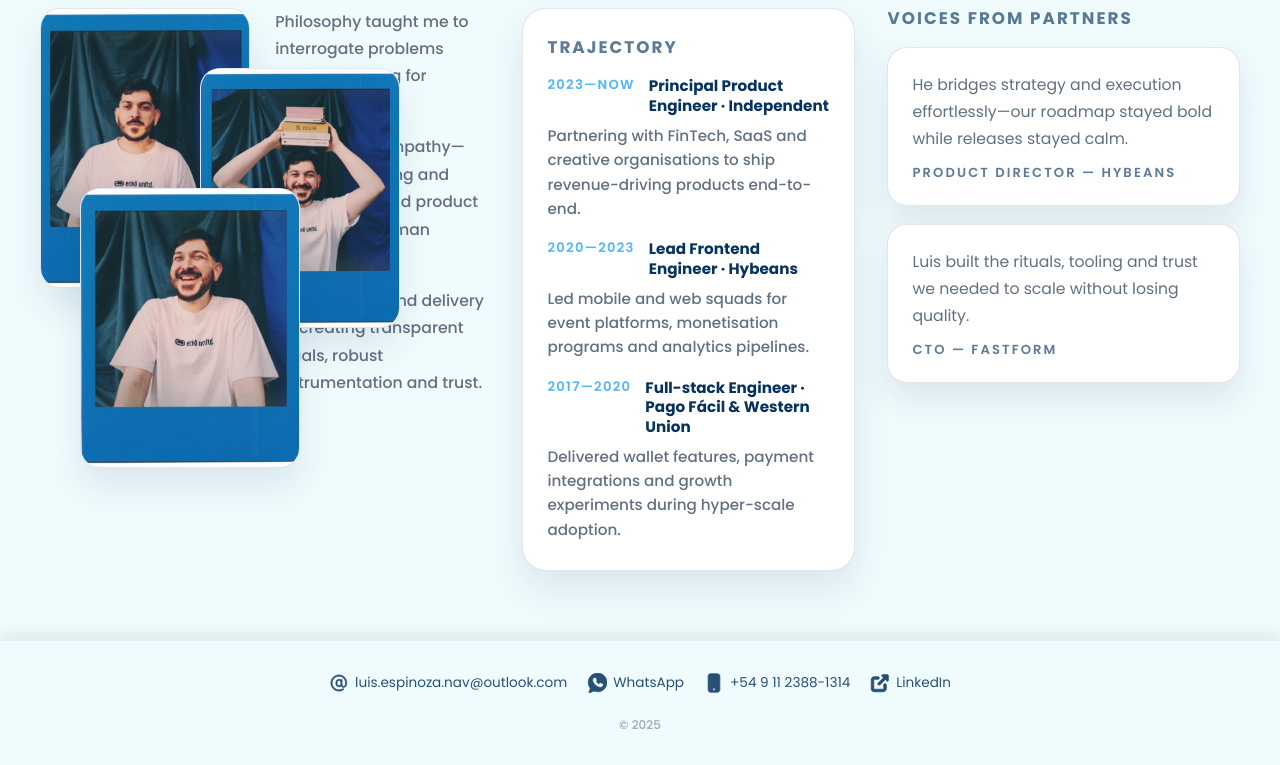
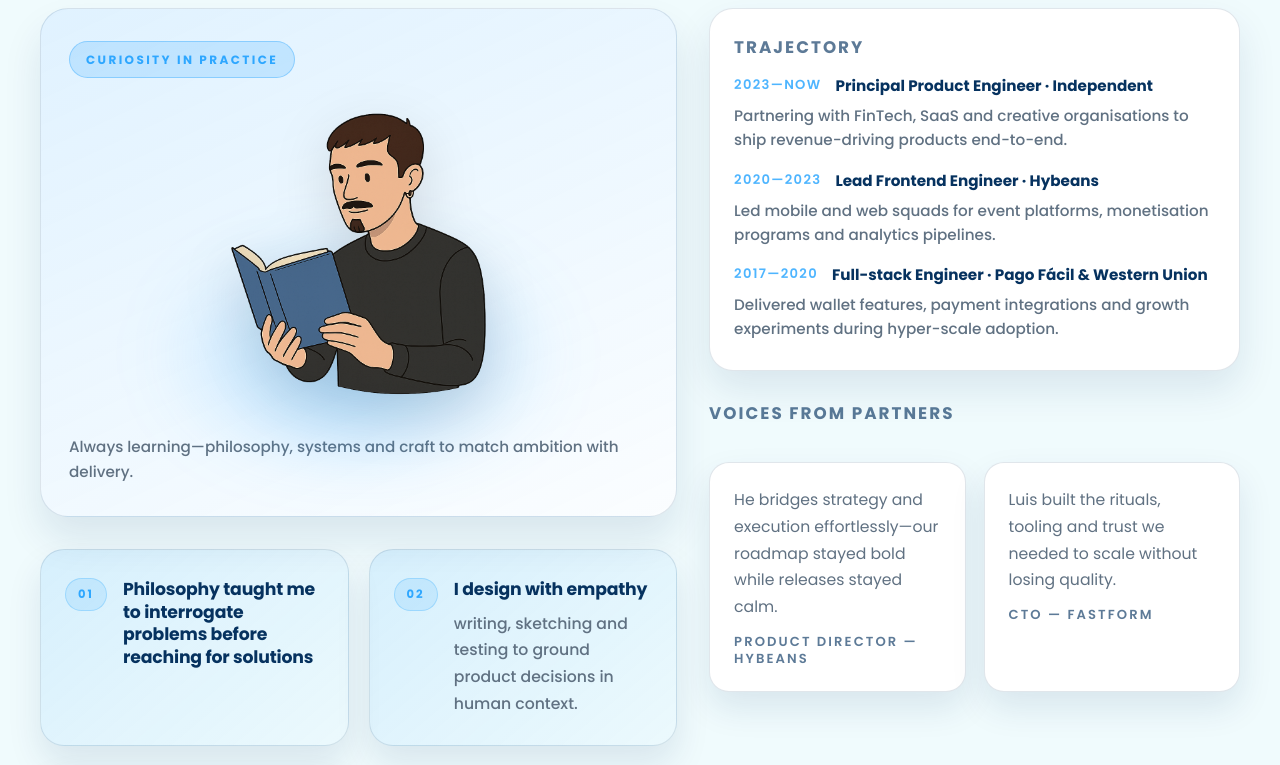
Before and after one commit to cero-vivo/luis-espinoza-porfolio, a Next.js app: page /en in a window 1280 px wide. Shown: the part 9980-10745 px from the top of the page. Built offline with nearby package versions, Linux system fonts and the light colour scheme.

Commit message:
Refactor code structure for improved readability and maintainability

```diff
--- a/components/pages/ethos/ethos.module.css
+++ b/components/pages/ethos/ethos.module.css
@@ -34,64 +34,124 @@
 
 .ethosLayout {
     display: grid;
-    grid-template-columns: minmax(0, 1.15fr) minmax(0, 0.85fr) minmax(0, 0.9fr);
+    grid-template-columns: minmax(0, 1.2fr) minmax(0, 1fr);
     gap: 32px;
     width: 100%;
     max-width: 1200px;
     align-self: center;
+    align-items: start;
 }
 
 .storyColumn {
-    display: grid;
-    grid-template-columns: repeat(2, minmax(0, 1fr));
-    gap: 20px;
-    position: relative;
+    display: flex;
+    flex-direction: column;
+    gap: 32px;
 }
 
-.photoStack {
+.storyMedia {
     position: relative;
-    min-height: 340px;
+    display: grid;
+    gap: 18px;
+    padding: 32px 28px;
+    border-radius: 28px;
+    border: 1px solid var(--border-subtle);
+    background: var(--surface-card);
+    background-image: linear-gradient(155deg, rgba(34, 162, 255, 0.14), rgba(34, 162, 255, 0.02));
+    box-shadow: 0 22px 38px var(--shadow-soft);
+    overflow: hidden;
 }
 
-.image {
-    position: absolute;
-    border-radius: 20px;
-    object-fit: cover;
-    box-shadow: 0 18px 36px var(--shadow-soft);
-    border: 1px solid var(--border-subtle);
-    background-color: var(--surface-card);
+.mediaLabel {
+    justify-self: flex-start;
+    padding: 10px 16px;
+    border-radius: 999px;
+    border: 1px solid rgba(34, 162, 255, 0.35);
+    background: rgba(34, 162, 255, 0.18);
+    font-size: 0.75rem;
+    font-weight: 700;
+    letter-spacing: 0.2em;
+    text-transform: uppercase;
+    color: rgba(34, 162, 255, 0.92);
 }
 
-.image1 {
-    top: 0;
-    left: 0;
-    width: 210px;
-    height: 280px;
+.mediaVisual {
+    position: relative;
+    display: flex;
+    justify-content: center;
+    align-items: center;
 }
 
-.image2 {
-    top: 60px;
-    left: 160px;
-    width: 200px;
-    height: 260px;
+.mediaImage {
+    position: relative;
+    z-index: 1;
+    width: min(100%, 320px);
+    height: auto;
+    filter: drop-shadow(0 18px 28px rgba(0, 0, 0, 0.12));
 }
 
-.image3 {
-    top: 180px;
-    left: 40px;
-    width: 220px;
-    height: 280px;
+.mediaGlow {
+    position: absolute;
+    inset: auto 18% -8% 18%;
+    height: 55%;
+    border-radius: 50%;
+    background: radial-gradient(circle at 50% 50%, rgba(34, 162, 255, 0.38), rgba(34, 162, 255, 0));
+    filter: blur(36px);
+    z-index: 0;
 }
 
-.storyText {
+.mediaCaption {
+    font-size: 0.95rem !important;
+    line-height: 1.65 !important;
+    color: var(--text-secondary) !important;
+}
+
+.storyGrid {
+    display: grid;
+    grid-template-columns: repeat(auto-fit, minmax(240px, 1fr));
+    gap: 20px;
+}
+
+.storyCard {
+    display: grid;
+    grid-template-columns: auto 1fr;
+    gap: 12px 16px;
+    padding: 28px 24px;
+    border-radius: 24px;
+    border: 1px solid var(--border-subtle);
+    background: linear-gradient(140deg, rgba(34, 162, 255, 0.12), rgba(34, 162, 255, 0.02));
+    box-shadow: 0 18px 34px var(--shadow-soft);
+}
+
+.storyIndex {
+    align-self: flex-start;
+    padding: 8px 12px;
+    border-radius: 999px;
+    border: 1px solid rgba(34, 162, 255, 0.25);
+    background: rgba(34, 162, 255, 0.12);
+    font-size: 0.72rem;
+    font-weight: 700;
+    letter-spacing: 0.18em;
+    text-transform: uppercase;
+    color: rgba(34, 162, 255, 0.92);
+}
+
+.storyContent {
     display: flex;
     flex-direction: column;
-    gap: 16px;
+    gap: 10px;
 }
 
-.storyParagraph {
+.storyTitle {
+    margin: 0;
+    font-size: 1.08rem;
+    font-weight: 700;
+    letter-spacing: -0.01em;
+    color: var(--text-primary);
+}
+
+.storyDescription {
     font-size: 0.98rem !important;
-    line-height: 1.75 !important;
+    line-height: 1.7 !important;
     color: var(--text-secondary) !important;
 }
 
@@ -145,14 +205,21 @@
     color: var(--text-secondary) !important;
 }
 
+.detailsColumn {
+    display: flex;
+    flex-direction: column;
+    gap: 32px;
+}
+
 .testimonialsColumn {
     display: flex;
     flex-direction: column;
+    gap: 20px;
 }
 
 .testimonialGrid {
-    display: flex;
-    flex-direction: column;
+    display: grid;
+    grid-template-columns: repeat(auto-fit, minmax(240px, 1fr));
     gap: 18px;
 }
 
@@ -184,36 +251,11 @@
 
 @media (max-width: 1100px) {
     .ethosLayout {
-        grid-template-columns: 1fr 1fr;
-        grid-template-rows: auto auto;
-    }
-
-    .storyColumn {
-        grid-column: span 2;
         grid-template-columns: 1fr;
     }
 
-    .photoStack {
-        min-height: 320px;
-        margin-bottom: 24px;
-    }
-
-    .image1 {
-        width: 180px;
-        height: 240px;
-    }
-
-    .image2 {
-        left: 140px;
-        width: 170px;
-        height: 230px;
-    }
-
-    .image3 {
-        top: 200px;
-        left: 20px;
-        width: 200px;
-        height: 250px;
+    .detailsColumn {
+        gap: 28px;
     }
 }
 
@@ -222,12 +264,21 @@
         grid-template-columns: 1fr;
     }
 
-    .timelineColumn {
-        order: 2;
+    .storyMedia {
+        text-align: center;
+        padding: 28px 24px;
     }
 
-    .testimonialsColumn {
-        order: 3;
+    .mediaLabel {
+        justify-self: center;
+    }
+
+    .mediaCaption {
+        text-align: center;
+    }
+
+    .storyGrid {
+        grid-template-columns: 1fr;
     }
 }
 
@@ -243,4 +294,8 @@
     .testimonialCard {
         padding: 20px;
     }
+
+    .storyCard {
+        padding: 22px;
+    }
 }
--- a/components/pages/ethos/ethos.tsx
+++ b/components/pages/ethos/ethos.tsx
@@ -12,6 +12,34 @@ const testimonialKeys = ['0', '1'] as const
 export const Ethos = () => {
 	const t = useTranslations('ethos')
 	const storyParagraphs = t('story').split('|').map(item => item.trim()).filter(Boolean)
+	const media = {
+		label: t('media.label'),
+		caption: t('media.caption'),
+		alt: t('media.alt'),
+	}
+	const sanitizeTitle = (value: string) => value.trim().replace(/[—:]+$/, '').replace(/[.!?]+$/, '')
+	const storyHighlights = storyParagraphs.map((paragraph) => {
+		const dashMatch = paragraph.match(/^\s*([^—:]+)[—:]\s*(.+)$/)
+		if (dashMatch) {
+			return {
+				title: sanitizeTitle(dashMatch[1]),
+				description: dashMatch[2].trim(),
+			}
+		}
+
+		const sentenceMatch = paragraph.match(/^\s*([^.!?]+[.!?])\s*(.+)$/)
+		if (sentenceMatch) {
+			return {
+				title: sanitizeTitle(sentenceMatch[1]),
+				description: sentenceMatch[2].trim(),
+			}
+		}
+
+		return {
+			title: sanitizeTitle(paragraph),
+			description: '',
+		}
+	})
 	const timelineItems = timelineKeys.map((key) => ({
 		period: t(`timeline.${key}.period`),
 		role: t(`timeline.${key}.role`),
@@ -31,17 +59,29 @@ export const Ethos = () => {
 			</section>
 			<section className={styles.ethosLayout}>
 				<div className={styles.storyColumn}>
-					<div className={styles.photoStack}>
-						<Image width={260} height={320} src='/images/ethos_photo1.jpeg' alt='Luis collaborating with product leaders' className={`${styles.image} ${styles.image1}`} loading='lazy' />
-						<Image width={220} height={280} src='/images/ethos_photo2.jpeg' alt='Luis speaking at an event' className={`${styles.image} ${styles.image2}`} loading='lazy' />
-						<Image width={220} height={280} src='/images/ethos_photo3.jpeg' alt='Luis exploring creative inspirations' className={`${styles.image} ${styles.image3}`} loading='lazy' />
+					<div className={styles.storyMedia}>
+						<span className={styles.mediaLabel}>{media.label}</span>
+						<div className={styles.mediaVisual}>
+							<Image width={360} height={360} src='/images/ethos.png' alt={media.alt} className={styles.mediaImage} loading='lazy' />
+							<span className={styles.mediaGlow} aria-hidden='true' />
 						</div>
-					<div className={styles.storyText}>
-						{storyParagraphs.map((paragraph, index) => (
-							<Paragraph key={`story-${index}`} text={paragraph} variant='regular' classes={styles.storyParagraph} />
+						<Paragraph text={media.caption} variant='regular' classes={styles.mediaCaption} />
+					</div>
+					<div className={styles.storyGrid}>
+						{storyHighlights.map((highlight, index) => (
+							<article key={`story-${index}`} className={styles.storyCard}>
+								<span className={styles.storyIndex}>{String(index + 1).padStart(2, '0')}</span>
+								<div className={styles.storyContent}>
+									<h3 className={styles.storyTitle}>{highlight.title}</h3>
+									{highlight.description && (
+										<Paragraph text={highlight.description} variant='regular' classes={styles.storyDescription} />
+									)}
+								</div>
+							</article>
 						))}
 					</div>
 				</div>
+				<div className={styles.detailsColumn}>
 					<div className={styles.timelineColumn}>
 						<h3 className={styles.columnTitle}>{t('timeline.title')}</h3>
 						<ul className={styles.timelineList}>
@@ -65,6 +105,7 @@ export const Ethos = () => {
 							))}
 						</div>
 					</div>
+				</div>
 			</section>
 		</Frame>
 	)
--- a/components/pages/skills/skills.tsx
+++ b/components/pages/skills/skills.tsx
@@ -52,7 +52,6 @@ export const Skills = () => {
 					{areaCards}
 				</div>
 				<div className={styles.visualPanel}>
-					<div className={styles.visualGlow} aria-hidden />
 					<Image
 						src='/images/avatar_laptop.png'
 						alt='Luis Espinoza collaborating with product teams'
@@ -60,6 +59,7 @@ export const Skills = () => {
 						height={560}
 						className={styles.mainImage}
 						loading='lazy'
+						objectFit='contain'
 					/>
 					<div className={styles.quoteBox}>
 						<span className={styles.quoteSymbol}>“</span>
--- a/locales/en.json
+++ b/locales/en.json
@@ -115,6 +115,11 @@
     "overline": "Principles",
     "title": "ETHOS",
     "intro": "Empathy from philosophy, precision from engineering, and outcomes from relentless iteration.",
+    "media": {
+      "label": "Curiosity in practice",
+      "caption": "Always learning—philosophy, systems and craft to match ambition with delivery.",
+      "alt": "Illustration of Luis reading a book"
+    },
     "story": "Philosophy taught me to interrogate problems before reaching for solutions.|I design with empathy—writing, sketching and testing to ground product decisions in human context.|I protect craft and delivery by creating transparent rituals, robust instrumentation and trust.",
     "timeline": {
       "title": "Trajectory",
--- a/locales/es.json
+++ b/locales/es.json
@@ -115,6 +115,11 @@
     "overline": "Principios",
     "title": "ETHOS",
     "intro": "Empatía desde la filosofía, precisión desde la ingeniería y resultados desde la iteración constante.",
+    "media": {
+      "label": "Curiosidad en práctica",
+      "caption": "Siempre aprendiendo: filosofía, sistemas y craft para unir ambición con entrega.",
+      "alt": "Ilustración de Luis leyendo un libro"
+    },
     "story": "La filosofía me enseñó a cuestionar antes de proponer soluciones.|Diseño con empatía: escribo, boceto y testeo para anclar decisiones en el contexto humano.|Cuido el craft y la entrega creando rituales transparentes, instrumentación robusta y confianza.",
     "timeline": {
       "title": "Trayectoria",
```
Also changed, not shown: public/images/ethos.png (added). Lines whose indentation alone changed are shown as unchanged.
